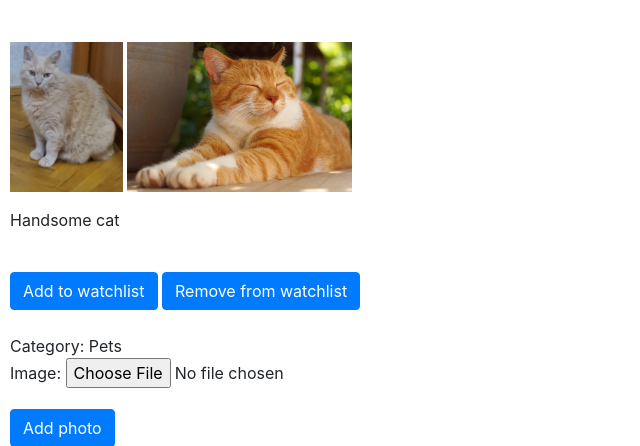
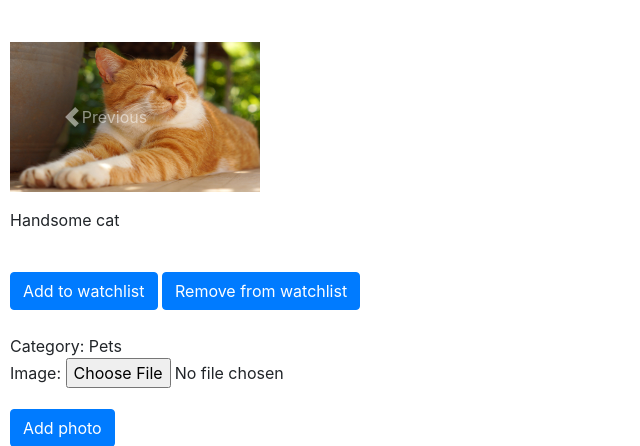
Before and after one commit to Dmytro-kur/For-sharing, a Django app: a page that uses auctions/templates/auctions/layout.html in a window 1280 px wide. Shown: the part 295-741 px from the top of the page, without its empty margins (0-640 px from the left). Run offline with Django 3.2, Linux system fonts and the light colour scheme; a user stored in the database is signed in; data comes from the database, SQL or seed files in the repository; both versions use the stored data as it was after the commit; data that the repository does not hold is empty; some libraries are stand-ins or nearby versions.

Commit message:
Last commite

```diff
--- a/auctions/templates/auctions/listing.html
+++ b/auctions/templates/auctions/listing.html
@@ -7,11 +7,32 @@
     <br>
     {% if listing.is_active %}
 
-      {% for img in listing.listing_photos.all %}
-        <img src="{{ img.image.url }}" alt="image" style="max-width:300px">
-      {% empty %}
-        <img src="#" alt="image" style="max-height:300px">
-      {% endfor %}
+
+      <div id="carouselExampleIndicators" class="carousel slide" data-bs-ride="carousel">
+        <ol class="carousel-indicators">
+          <li data-bs-target="#carouselExampleIndicators" data-bs-slide-to="0" class="active"></li>
+          <li data-bs-target="#carouselExampleIndicators" data-bs-slide-to="1"></li>
+          <li data-bs-target="#carouselExampleIndicators" data-bs-slide-to="2"></li>
+        </ol>
+        <div class="carousel-inner">
+
+          {% for img in listing.listing_photos.all %}
+            <div class="carousel-item active">
+              <img src="{{ img.image.url }}" class="d-block w-100" alt="image {{ forloop.counter }}">
+            </div>
+          {% endfor %}
+
+
+        </div>
+        <a class="carousel-control-prev" href="#carouselExampleIndicators" role="button" data-bs-slide="prev">
+          <span class="carousel-control-prev-icon" aria-hidden="true"></span>
+          <span class="visually-hidden">Previous</span>
+        </a>
+        <a class="carousel-control-next" href="#carouselExampleIndicators" role="button" data-bs-slide="next">
+          <span class="carousel-control-next-icon" aria-hidden="true"></span>
+          <span class="visually-hidden">Next</span>
+        </a>
+      </div>
 
       <p>{{ listing.description | safe }}</p>
 
```
Also changed, not shown: auctions/templates/auctions/index.html (+3 -5 lines), auctions/templates/auctions/layout.html (+2 -6 lines), db.sqlite3, media/users/2021/02/08/1800x1200_cat_relaxing_on_patio_other.jpg (added), media/users/2021/02/08/1800x1200_cat_relaxing_on_patio_other_EPvAO81.jpg (added), media/users/2021/02/08/1800x1200_cat_relaxing_on_patio_other_Hs8wtBi.jpg (added).
